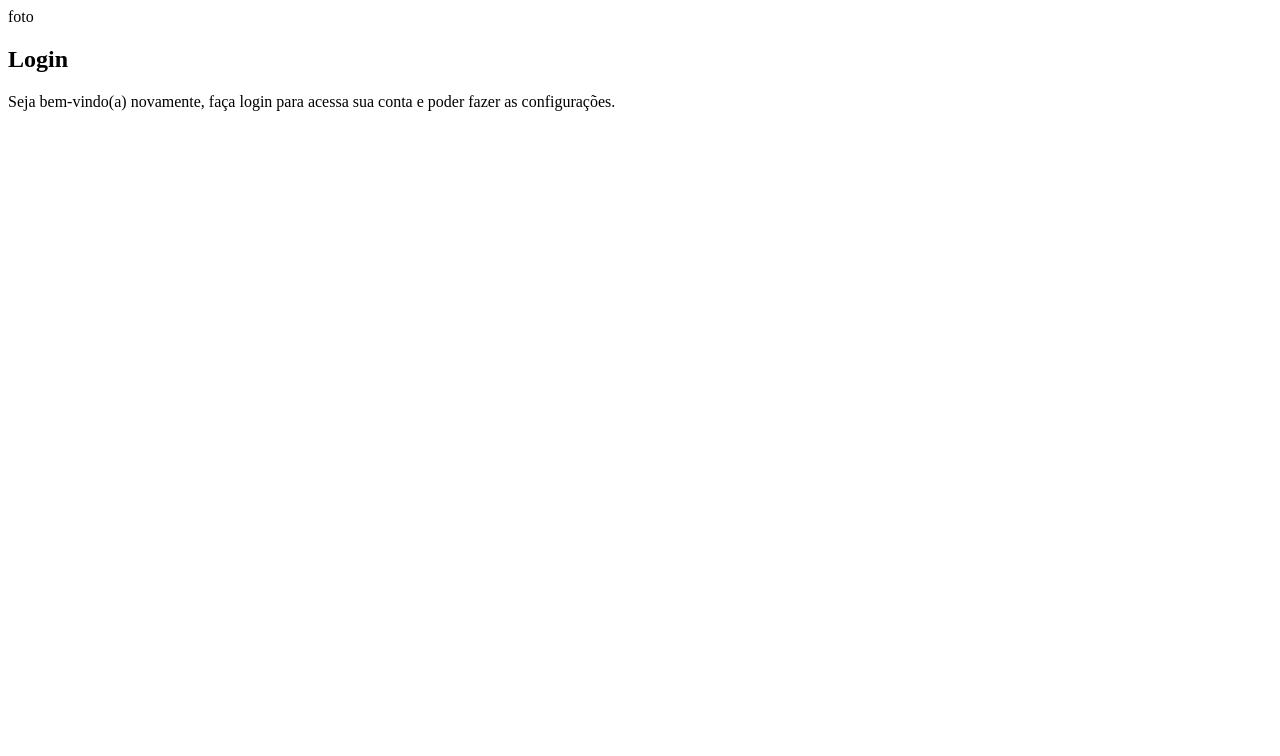
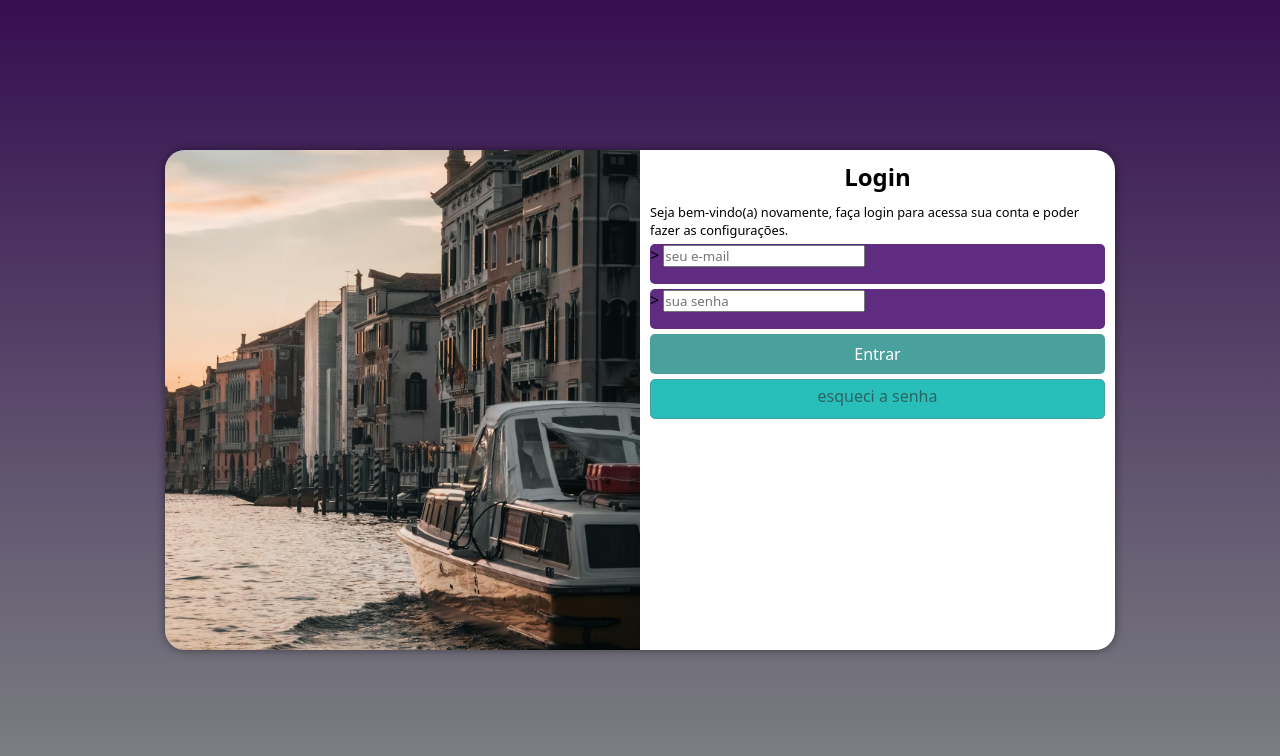
Before and after one commit to Humbertolucass/projeto-login, a plain HTML site: page index.html in a window 1280 px wide. Drawn offline with Linux system fonts and the light colour scheme.

Commit message:
formatação do formulario

```diff
--- /dev/null
+++ b/estilos/media-quey.css
@@ -0,0 +1,45 @@
+@charset "UTF-8";
+
+@media screen and ( min-width: 768px) and (max-width:992px) {
+
+    body {
+        background-image: linear-gradient(to top, #49a09d,#5f2c82);
+    }
+
+    section#login {
+        width: 90vw;
+    }
+
+    section#login > div#imagem {
+        float: left;
+        width: 30%;
+        height: 100%;
+    }
+
+    section#login > div#formulario {
+        float: right;
+        width: 70%;
+    }
+
+    }
+
+    @media screen and (min-width: 992px) {
+
+         body {
+        background-image: linear-gradient(to top, #7e8484,#360e51);
+    }
+        section#login {
+            width: 950px;
+        }
+
+        section#login > div#imagem {
+            float: left;
+            width: 50%;
+            height: 100%;
+        }
+
+        section#login > div#formulario {
+            float: right;
+            width: 50%;
+        }
+    }
--- a/estilos/style.css
+++ b/estilos/style.css
@@ -5,3 +5,114 @@
   verde: #49a09d
   Lilas: #5f2c82
 */
+
+* {
+    font-family: system-ui, -apple-system, BlinkMacSystemFont, 'Segoe UI', Roboto, Oxygen, Ubuntu, Cantarell, 'Open Sans', 'Helvetica Neue', sans-serif;
+    margin: 0px;
+    padding: 0px;
+    box-sizing: border-box;
+}
+
+bady, html {
+    background-color: #5f2c82;
+    height: 100vh;
+    width: 100vw;
+}
+
+main {
+    position: relative;
+    height: 100vh;
+    width: 100vw;
+}
+
+section#login {
+    position: absolute;
+    top: 50%;
+    left: 50%;
+    transform: translate(-50%, -50%);
+    overflow: hidden;
+
+    background-color: white;
+    width: 250px;
+    height: 500px;
+    border-radius: 20px;
+    box-shadow: 0px 0px 10px rgba(0, 0, 0, 0.450);
+
+    transition: width 0.3s, height 0.3s;
+}
+
+section#login > div#imagem {
+    display: block;
+    background: #5f2c82 url(../imagem/pexels-hoffman11-19744133.jpg) no-repeat;
+    background-size: cover;
+    background-position: right;
+    height: 200px;
+}
+
+section#login > div#formulario {
+    display: block;
+    padding: 10px;
+}
+
+div#formulario > h1 {
+    text-align: center;
+    margin-bottom: 10px;
+}
+
+div#formulario > p {
+    font-size: 0.8em;
+
+}
+
+form > div.campo {
+    background-color: #5f2c82;
+    display: block;
+    width: 100%;
+    height: 40px;
+    border-radius: 5px;
+    margin: 5px 0px;
+}
+
+div.campo label {
+    display: none;
+}
+
+
+form > input[type=submit] {
+    display: block;
+    font-size: 1em;
+    width: 100%;
+    height: 40px;
+    background-color: #49a09d;
+    color: white;
+    border: none;
+    border-radius: 5px;
+    cursor: pointer;
+
+}
+
+form > input[type=submit]:hover {
+    background-color: #2d6462;
+}
+
+form > a.botao {
+   display: block;
+   text-align: center;
+   font-size: 1em;
+   width: 100%;
+   height: 40px;
+   padding-top: 5px;
+   margin-top: 5px;
+   background-color: #28bfba;
+   color: #2d6462;
+   border: 1px solid #49a09d;
+   border-radius: 5px;
+   text-decoration: none;
+}
+
+form > a.botao:hover {
+    background-color: #67b9b6;
+}
+form > a.botao > i {
+font-size: 0.8em;
+}
--- a/index.html
+++ b/index.html
@@ -4,19 +4,34 @@
     <meta charset="UTF-8">
     <meta name="viewport" content="width=device-width, initial-scale=1.0">
     <title>Login</title>
+
     <link rel="stylesheet" href="estilos/style.css">
+   <link rel="stylesheet" href="estilos/media-quey.css">
 </head>
 <body>
     <main>
-        <section id="Login">
+        <section id="login">
             <div id="imagem">
-                foto
+
             </div>
             <div id="formulario">
                 <h1>Login</h1>
                 <p>Seja bem-vindo(a) novamente, faça login para acessa sua conta e poder fazer as configurações.</p>
-                <form action="login.php" method="post">
-
+                <form action="login.php" method="post" autocomplete="on">
+                    <div class="campo">
+                        >
+                        <input type="email" name="login" id="ilogin" placeholder="seu e-mail">
+                        <label for="ilogin">Login</label>
+                    </div>
+                    <div class="campo">
+                        >
+                        <input type="password" name="senha" id="isenha" placeholder="sua senha" autocomplete="current-password" required minlength="8" maxlength="20">
+                         <label for="isenha">Senha</label>
+                    </div>
+                    <input type="submit" value="Entrar">
+                    <a href="esqueci.html" class="botao">
+                        esqueci a senha
+                    </a>
                 </form>
             </div>
         </section>
```
